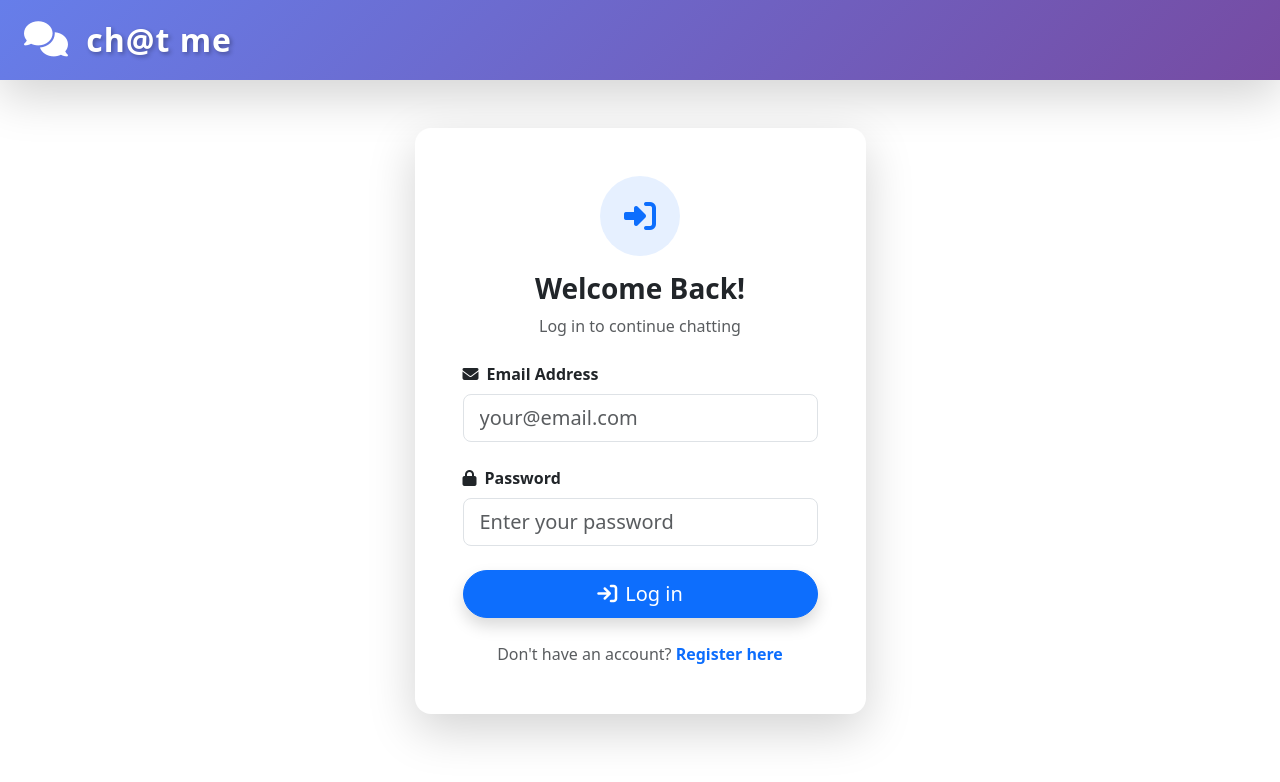
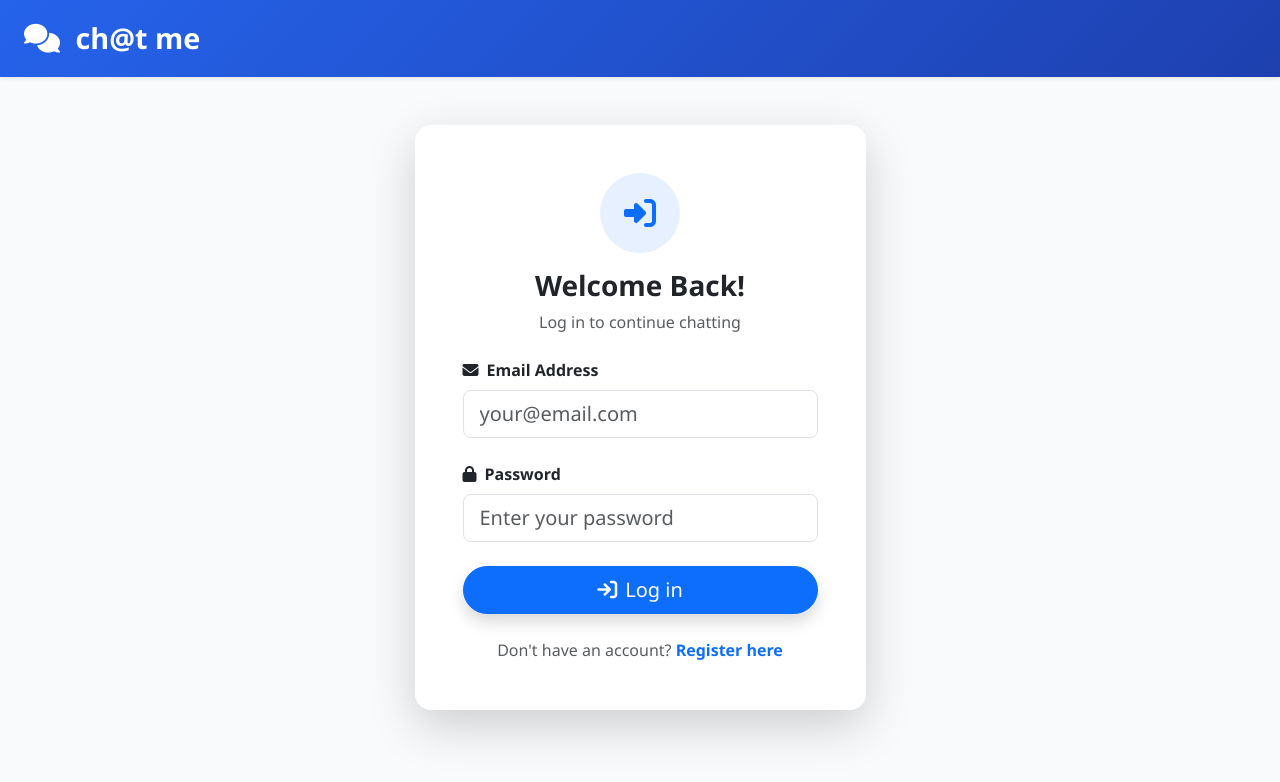
Before and after one commit to sreeragrajan2003-ctrl/chatapp, a Flask app: page / in a window 1280 px wide. Shown: the top 782 px of the page. Run offline with Flask 3, Linux system fonts and the light colour scheme; some libraries are stand-ins or nearby versions.

Commit message:
updated last

```diff
--- a/templates/base.html
+++ b/templates/base.html
@@ -1,20 +1,85 @@
 <!DOCTYPE html>
 <html lang="en">
-
 <head>
     <meta charset="UTF-8">
     <meta name="viewport" content="width=device-width, initial-scale=1.0">
     <title>{% block title %}{% endblock %}</title>
     <link href="https://cdn.jsdelivr.net/npm/bootstrap@5.3.0/dist/css/bootstrap.min.css" rel="stylesheet">
     <link rel="stylesheet" href="https://cdnjs.cloudflare.com/ajax/libs/font-awesome/6.6.0/css/all.min.css">
+    <style>
+        :root {
+            --primary-color: #2563eb;
+            --primary-dark: #1e40af;
+            --secondary-color: #10b981;
+            --accent-color: #f59e0b;
+            --bg-light: #f8fafc;
+            --text-dark: #1e293b;
+            --border-color: #e2e8f0;
+        }
+
+        body {
+            font-family: 'Segoe UI', Tahoma, Geneva, Verdana, sans-serif;
+            background-color: var(--bg-light);
+        }
+
+        /* Smooth scrolling */
+        * {
+            scroll-behavior: smooth;
+        }
+
+        /* Navbar styling */
+        .navbar {
+            background: linear-gradient(135deg, var(--primary-color) 0%, var(--primary-dark) 100%);
+            box-shadow: 0 2px 10px rgba(0,0,0,0.1);
+            animation: slideDown 0.5s ease-out;
+        }
+
+        @keyframes slideDown {
+            from {
+                transform: translateY(-100%);
+                opacity: 0;
+            }
+            to {
+                transform: translateY(0);
+                opacity: 1;
+            }
+        }
+
+        /* Button hover effects */
+        .btn {
+            transition: all 0.3s ease;
+        }
+
+        .btn:hover {
+            transform: translateY(-2px);
+            box-shadow: 0 4px 12px rgba(0,0,0,0.15);
+        }
+
+        /* Custom scrollbar */
+        ::-webkit-scrollbar {
+            width: 8px;
+        }
+
+        ::-webkit-scrollbar-track {
+            background: #f1f5f9;
+        }
+
+        ::-webkit-scrollbar-thumb {
+            background: var(--primary-color);
+            border-radius: 10px;
+        }
+
+        ::-webkit-scrollbar-thumb:hover {
+            background: var(--primary-dark);
+        }
+    </style>
 </head>
-
 <body>
-    <nav class="navbar navbar-dark shadow-lg" style="background: linear-gradient(135deg, #667eea 0%, #764ba2 100%);">
+    <nav class="navbar navbar-dark shadow-sm sticky-top">
         <div class="container-fluid px-4 py-2">
-            <span class="navbar-brand mb-0 h1 fw-bold" style="font-size: 2rem; letter-spacing: 1px;">
-                <i class="fa-solid fa-comments me-2" style="font-size: 2.2rem;"></i>
-                <span style="text-shadow: 2px 2px 4px rgba(0,0,0,0.3);">ch@t me</span>
+            <span class="navbar-brand mb-0 h1 fw-bold" style="font-size: 1.8rem;">
+                <i class="fa-solid fa-comments me-2"></i>
+                <span>ch@t me</span>
             </span>
 
             {% if session.user %}
@@ -23,27 +88,23 @@
                     <i class="fa-solid fa-user-circle me-2"></i>{{ session.user }}
                 </span>
 
-                <!-- Logout Button -->
-                <a href="{{ url_for('logout') }}" class="btn btn-light btn-sm rounded-pill px-3 shadow-sm">
+                <a href="{{ url_for('logout') }}" class="btn btn-light btn-sm rounded-pill px-3">
                     <i class="fa-solid fa-right-from-bracket me-1"></i> Logout
                 </a>
 
-                <!-- Delete Account Button -->
-                 <a href="{{ url_for('delete_user') }}" class="btn btn-danger btn-sm rounded-pill px-3 shadow-sm" onclick="return confirm('Are you sure you want to delete your account? This cannot be undone.');">
+                <a href="{{ url_for('delete_user') }}"
+                   class="btn btn-danger btn-sm rounded-pill px-3"
+                   onclick="return confirm('Are you sure you want to delete your account? This cannot be undone.');">
                     <i class="fa-solid fa-trash-can me-1"></i> Delete
                 </a>
-
             </div>
             {% endif %}
-
         </div>
     </nav>
 
     {% block content %}
-
     {% endblock %}
 
     <script src="https://cdn.jsdelivr.net/npm/bootstrap@5.3.0/dist/js/bootstrap.bundle.min.js"></script>
 </body>
-
 </html>
```
Also changed, not shown: static/css/style.css (added, +120 -0 lines).
